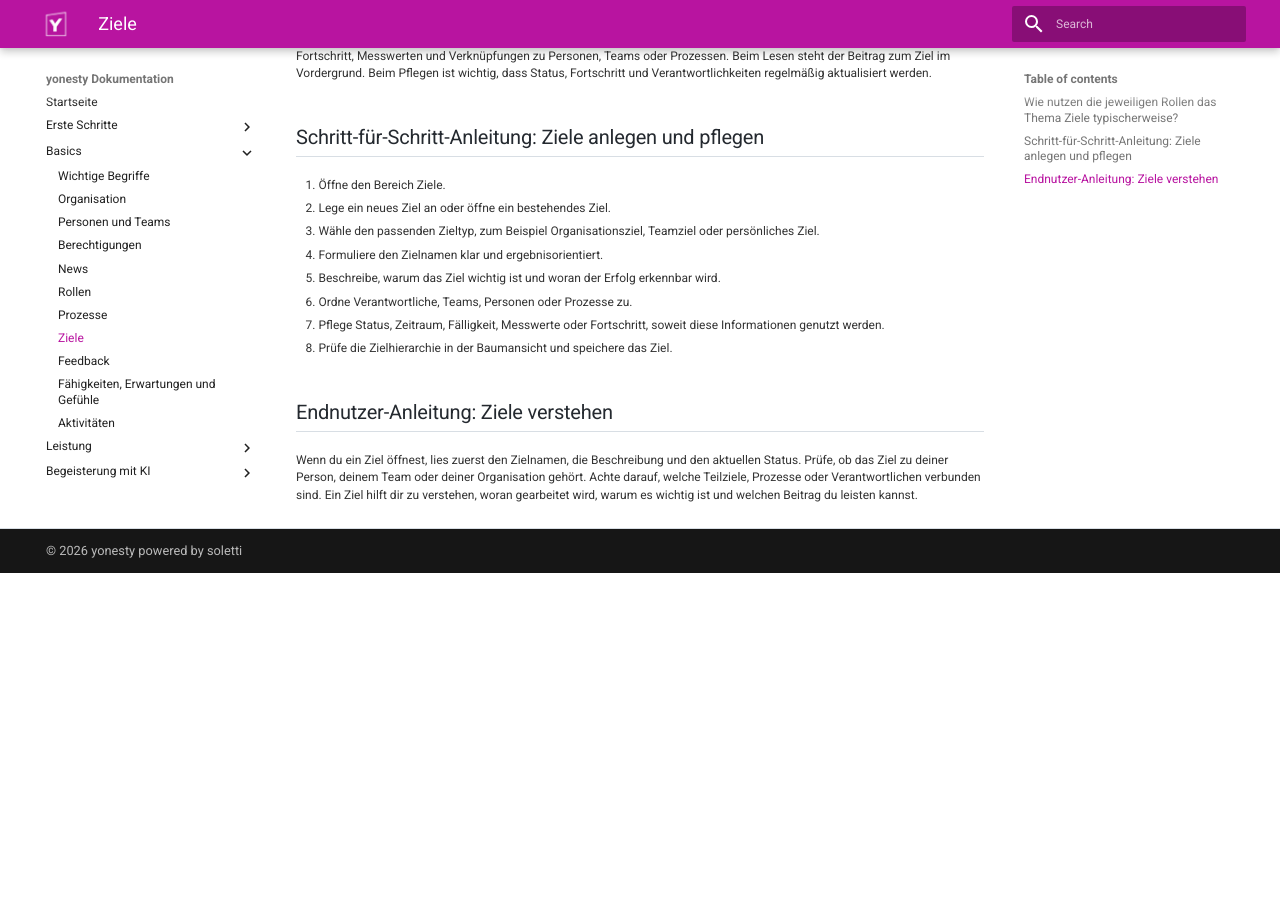
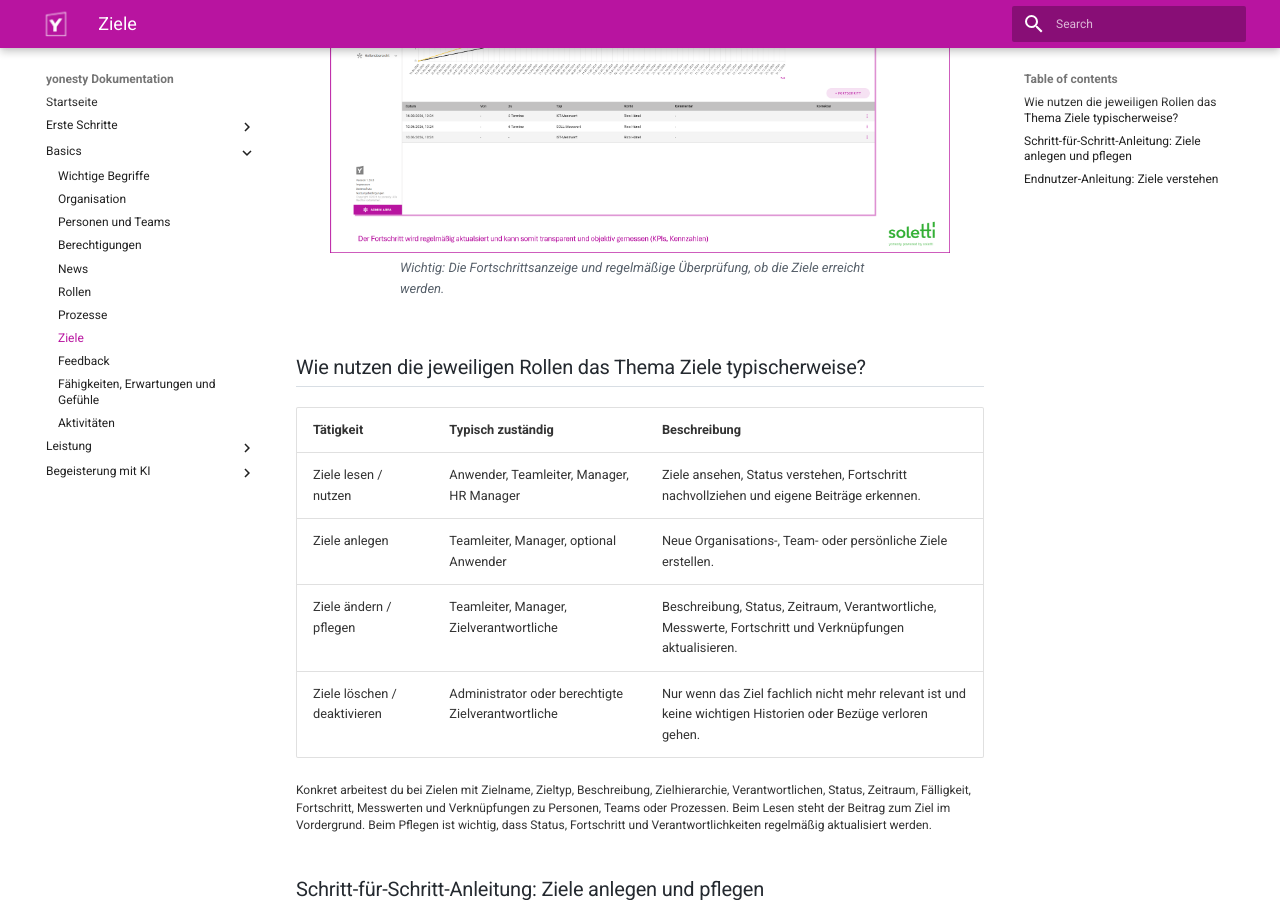
Before and after one commit to ricohaenelsoletti/yonesty, an MkDocs documentation site: the page built from docs/Themenbereich-Ziele.md, in a window 1280 px wide and 900 px high, scrolled down 805 px. Built offline with MkDocs 1.6.1 and Material for MkDocs 9.7.7, drawn with Linux system fonts in a browser that asks for light colours; before the commit the page ends 1378 px from its top, so only the background shows below that.

Commit message:
Fix image paths and add progress figure in documentation
Updated image paths and added a new figure for progress display.

```diff
--- a/docs/Themenbereich-Ziele.md
+++ b/docs/Themenbereich-Ziele.md
@@ -5,8 +5,13 @@ In yonesty können Ziele für die Organisation, für Teams oder für einzelne Pe
 Nutze Ziele, wenn du sichtbar machen möchtest, woran gearbeitet wird, wie weit ein Thema fortgeschritten ist und welche Personen oder Teams beteiligt sind. Die Baumansicht hilft dabei, größere Zielbilder in kleinere Teilziele zu gliedern.
 
 <figure>
-    <img src="screenshots/yonesty-Ziele.png">
+    <img src="/screenshots/yonesty-Ziele.png">
     <figcaption>Die Hammer und Nagel GmbH Ziele im Überblick (Baumstruktur)</figcaption>
+</figure>
+
+<figure>
+    <img src="/screenshots/yonesty-Ziele-Fortschritt.png">
+    <figcaption>Wichtig: Die Fortschrittsanzeige und regelmäßige Überprüfung, ob die Ziele erreicht werden.</figcaption>
 </figure>
 
 ## Wie nutzen die jeweiligen Rollen das Thema Ziele typischerweise?
```
